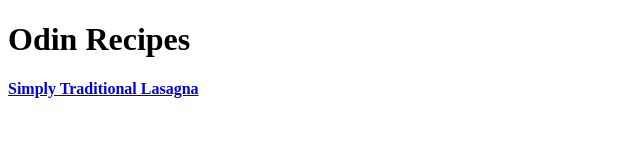
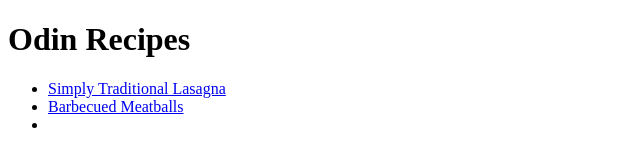
Before and after one commit to Dirttrac/odin-recipes, a plain HTML site: page index.html in a window 1280 px wide. Shown: the whole page, without its empty margins (0-640 px from the left). Drawn offline with Linux system fonts and the light colour scheme.

Commit message:
Add meatballs link

```diff
--- a/index.html
+++ b/index.html
@@ -10,8 +10,11 @@
     <body>
         <h1>Odin Recipes</h1>
 
-        <p><strong><a href="./recipes/lasagna.html">Simply Traditional Lasagna</a></strong></p>
-
+        <ul>
+            <li><a href="./recipes/lasagna.html">Simply Traditional Lasagna</a></li>
+            <li><a href="./recipes/meatballs.html">Barbecued Meatballs</a></li>
+            <li></li>
+        </ul>
 
     </body>
 </html>
```
